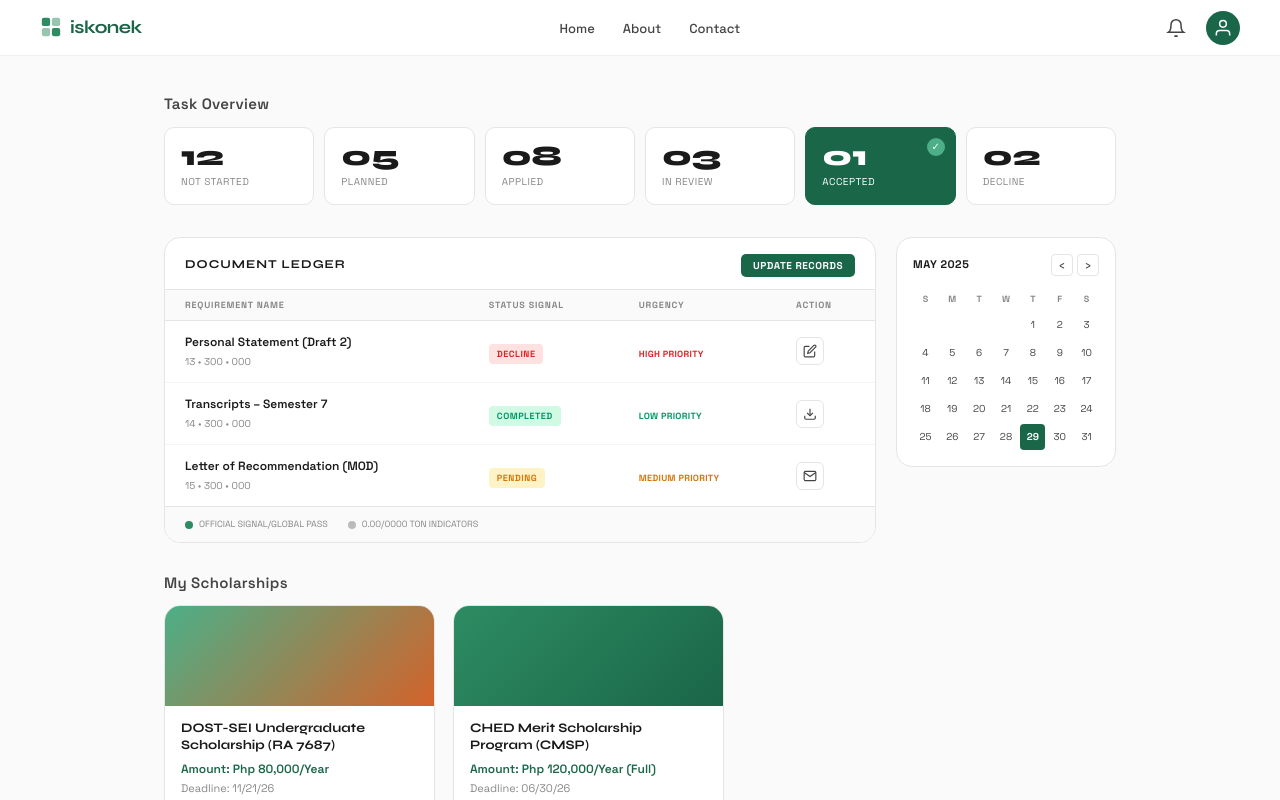
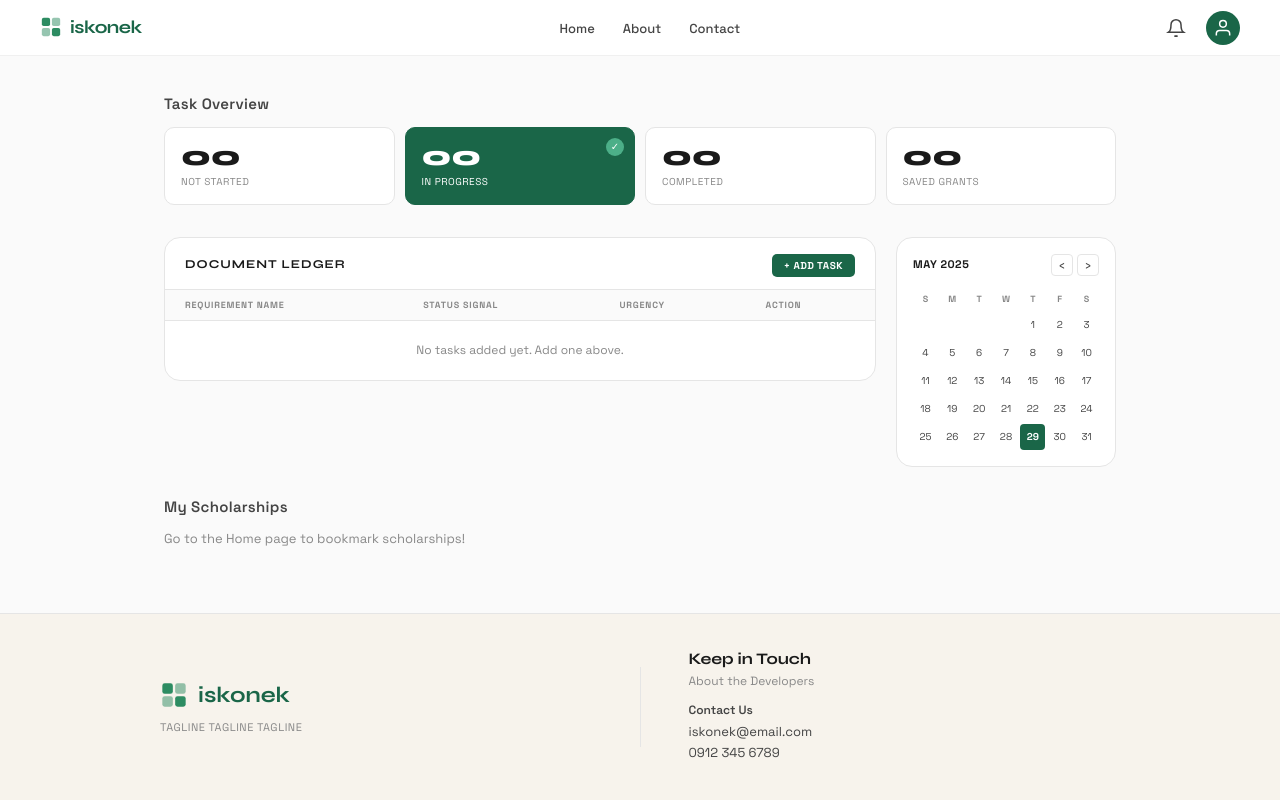
Before and after one commit to mswae/iskonek, a Next.js app in the folder frontend/: page /profile in a window 1280 px wide. Shown: the top 800 px of the page. Built offline with nearby package versions, Linux system fonts and the light colour scheme.

Commit message:
Added dynamic task feature and bookmarks

```diff
--- a/frontend/app/components/ScholarshipCard.tsx
+++ b/frontend/app/components/ScholarshipCard.tsx
@@ -1,10 +1,9 @@
 // app/components/ScholarshipCard.tsx — Reusable scholarship listing card
 'use client';
-import { useState } from 'react';
 import Link from 'next/link';
 import styles from './ScholarshipCard.module.css';
+import { useAppContext } from '../context/AppContext';
 
-// frontend/app/components/ScholarshipCard.tsx
 export interface Scholarship {
   id: string;
   title: string;
@@ -14,11 +13,10 @@ export interface Scholarship {
   description: string;
   gradient: string;
   link: string;
-  bookmarked?: boolean;
   criteria: {
     minGwa: number;
     maxIncome: number;
-    course: string | string[]; // Note: Aboitiz uses an array here in your mock data
+    course: string | string[];
   };
 }
 
@@ -28,7 +26,8 @@ interface ScholarshipCardProps {
 }
 
 export default function ScholarshipCard({ scholarship, showBookmark = true }: ScholarshipCardProps) {
-  const [bookmarked, setBookmarked] = useState(scholarship.bookmarked ?? false);
+  const { bookmarkedIds, toggleBookmark } = useAppContext();
+  const bookmarked = bookmarkedIds.includes(scholarship.id);
 
   return (
     <div className={styles.card}>
@@ -45,7 +44,7 @@ export default function ScholarshipCard({ scholarship, showBookmark = true }: Sc
         <p className={styles.cardDesc}>{scholarship.description}</p>
       </div>
 
-     {/* Card footer */}
+      {/* Card footer */}
       <div className={styles.cardFooter}>
         <Link
           href={scholarship.link}
@@ -58,7 +57,7 @@ export default function ScholarshipCard({ scholarship, showBookmark = true }: Sc
         {showBookmark && (
           <button
             className={`${styles.bookmarkBtn} ${bookmarked ? styles.bookmarked : ''}`}
-            onClick={() => setBookmarked(!bookmarked)}
+            onClick={() => toggleBookmark(scholarship.id)}
             aria-label={bookmarked ? 'Remove bookmark' : 'Bookmark'}
           >
             <BookmarkIcon filled={bookmarked} />
--- /dev/null
+++ b/frontend/app/context/AppContext.tsx
@@ -0,0 +1,83 @@
+'use client';
+
+import React, { createContext, useContext, useState, useEffect } from 'react';
+
+export type TaskProgress = 'Not Started' | 'In Progress' | 'Completed';
+export type TaskUrgency = 'Low' | 'Medium' | 'High';
+
+export interface Task {
+  id: string;
+  title: string;
+  requirement: string;
+  progress: TaskProgress;
+  urgency: TaskUrgency;
+  scholarshipId?: string | null; // For the dropdown linking to a bookmarked scholarship
+}
+
+interface AppContextType {
+  bookmarkedIds: string[];
+  toggleBookmark: (id: string) => void;
+  tasks: Task[];
+  addTask: (task: Omit<Task, 'id'>) => void;
+  updateTask: (id: string, updates: Partial<Task>) => void;
+  deleteTask: (id: string) => void;
+}
+
+const AppContext = createContext<AppContextType | undefined>(undefined);
+
+export function AppProvider({ children }: { children: React.ReactNode }) {
+  const [bookmarkedIds, setBookmarkedIds] = useState<string[]>([]);
+  const [tasks, setTasks] = useState<Task[]>([]);
+  const [isLoaded, setIsLoaded] = useState(false);
+
+  // Load from localStorage on initial mount
+  useEffect(() => {
+    const savedBookmarks = localStorage.getItem('iskonek_bookmarks');
+    const savedTasks = localStorage.getItem('iskonek_tasks');
+
+    if (savedBookmarks) setBookmarkedIds(JSON.parse(savedBookmarks));
+    if (savedTasks) setTasks(JSON.parse(savedTasks));
+    setIsLoaded(true);
+  }, []);
+
+  // Save to localStorage whenever data changes
+  useEffect(() => {
+    if (isLoaded) {
+      localStorage.setItem('iskonek_bookmarks', JSON.stringify(bookmarkedIds));
+      localStorage.setItem('iskonek_tasks', JSON.stringify(tasks));
+    }
+  }, [bookmarkedIds, tasks, isLoaded]);
+
+  const toggleBookmark = (id: string) => {
+    setBookmarkedIds((prev) =>
+      prev.includes(id) ? prev.filter((bookmarkId) => bookmarkId !== id) : [...prev, id]
+    );
+  };
+
+  const addTask = (taskData: Omit<Task, 'id'>) => {
+    const newTask: Task = { ...taskData, id: crypto.randomUUID() };
+    setTasks((prev) => [...prev, newTask]);
+  };
+
+  const updateTask = (id: string, updates: Partial<Task>) => {
+    setTasks((prev) => prev.map((t) => (t.id === id ? { ...t, ...updates } : t)));
+  };
+
+  const deleteTask = (id: string) => {
+    setTasks((prev) => prev.filter((t) => t.id !== id));
+  };
+
+  return (
+    <AppContext.Provider value={{ bookmarkedIds, toggleBookmark, tasks, addTask, updateTask, deleteTask }}>
+      {children}
+    </AppContext.Provider>
+  );
+}
+
+export function useAppContext() {
+  const context = useContext(AppContext);
+  if (context === undefined) {
+    throw new Error('useAppContext must be used within an AppProvider');
+  }
+  return context;
+}
--- a/frontend/app/layout.tsx
+++ b/frontend/app/layout.tsx
@@ -1,6 +1,7 @@
 // app/layout.tsx — Root layout with global styles
 import type { Metadata } from 'next';
 import './globals.css';
+import { AppProvider } from './context/AppContext';
 
 export const metadata: Metadata = {
   title: 'Iskonek — Find Your Future',
@@ -10,7 +11,11 @@ export const metadata: Metadata = {
 export default function RootLayout({ children }: { children: React.ReactNode }) {
   return (
     <html lang="en">
-      <body>{children}</body>
+      <body>
+        <AppProvider>
+          {children}
+        </AppProvider>
+      </body>
     </html>
   );
 }
--- a/frontend/app/profile/page.module.css
+++ b/frontend/app/profile/page.module.css
@@ -165,6 +165,8 @@
 .status_decline { background: #fee2e2; color: #dc2626; }
 .status_completed { background: #d1fae5; color: #059669; }
 .status_pending { background: #fef3c7; color: #d97706; }
+.status_notstarted { background: #f1f5f9; color: #475569; }
+.status_inprogress { background: #fef3c7; color: #d97706; }
 
 /* Urgency badges */
 .urgencyBadge {
@@ -189,23 +191,6 @@
   transition: all 0.2s;
 }
 .actionBtn:hover { border-color: var(--green-dark); color: var(--green-dark); }
-
-.legend {
-  padding: 10px 20px;
-  display: flex;
-  gap: 20px;
-  border-top: 1px solid var(--border);
-  background: #fafafa;
-}
-.legendItem {
-  display: flex;
-  align-items: center;
-  gap: 6px;
-  font-size: 9px;
-  color: var(--text-light);
-}
-.dotGreen { width: 8px; height: 8px; border-radius: 50%; background: var(--green-mid); flex-shrink: 0; }
-.dotGray { width: 8px; height: 8px; border-radius: 50%; background: #bbb; flex-shrink: 0; }
 
 /* ── Calendar ── */
 .calendar {
@@ -293,3 +278,44 @@
   .taskCard { min-width: 80px; }
   .scholarshipGrid { grid-template-columns: 1fr; max-width: 100%; }
 }
+
+/* ── Added Form Styles for Ledger ── */
+.formContainer {
+  padding: 16px 20px;
+  background: #f8fafc;
+  border-bottom: 1px solid var(--border);
+  display: flex;
+  flex-direction: column;
+  gap: 12px;
+}
+
+.formRow {
+  display: flex;
+  gap: 12px;
+}
+
+.formInput {
+  flex: 1;
+  padding: 8px 12px;
+  border: 1px solid var(--border);
+  border-radius: 6px;
+  font-family: inherit;
+  font-size: 11px;
+  color: var(--text-dark);
+}
+
+.formActions {
+  display: flex;
+  justify-content: flex-end;
+}
+
+.btnSave {
+  background: var(--green-dark);
+  color: white;
+  padding: 6px 14px;
+  border-radius: 5px;
+  font-weight: 700;
+  font-size: 10px;
+  letter-spacing: 0.5px;
+  cursor: pointer;
+}
--- a/frontend/app/profile/page.tsx
+++ b/frontend/app/profile/page.tsx
@@ -1,53 +1,65 @@
-// app/profile/page.tsx — My Profile / Dashboard
+'use client';
+
+import { useState } from 'react';
 import Navbar from '../components/Navbar';
 import Footer from '../components/Footer';
 import ScholarshipCard from '../components/ScholarshipCard';
 import { SCHOLARSHIPS } from '../data/scholarships';
+import { useAppContext, Task, TaskProgress, TaskUrgency } from '../context/AppContext';
 import styles from './page.module.css';
-
-/* ── Mock data ── */
-const TASK_STATS = [
-  { label: 'Not Started', value: '12', icon: '◻', active: false },
-  { label: 'Planned', value: '05', icon: '📋', active: false },
-  { label: 'Applied', value: '08', icon: '📨', active: false },
-  { label: 'In Review', value: '03', icon: '🔍', active: false },
-  { label: 'Accepted', value: '01', icon: '✓', active: true },
-  { label: 'Decline', value: '02', icon: '✕', active: false },
-];
-
-const DOCUMENTS = [
-  {
-    name: 'Personal Statement (Draft 2)',
-    updated: '13 • 300 • 000',
-    status: 'DECLINE',
-    urgency: 'HIGH PRIORITY',
-    action: 'edit',
-  },
-  {
-    name: 'Transcripts – Semester 7',
-    updated: '14 • 300 • 000',
-    status: 'COMPLETED',
-    urgency: 'LOW PRIORITY',
-    action: 'download',
-  },
-  {
-    name: 'Letter of Recommendation (MOD)',
-    updated: '15 • 300 • 000',
-    status: 'PENDING',
-    urgency: 'MEDIUM PRIORITY',
-    action: 'email',
-  },
-];
 
 const CALENDAR_DAYS = Array.from({ length: 31 }, (_, i) => i + 1);
 const CALENDAR_HEADERS = ['S', 'M', 'T', 'W', 'T', 'F', 'S'];
-// May 2025 starts on Thursday (index 4)
 const MAY_OFFSET = 4;
 const TODAY = 29;
 
-const MY_SCHOLARSHIPS = SCHOLARSHIPS.slice(0, 2).map((s) => ({ ...s, bookmarked: true }));
+export default function ProfilePage() {
+  const { bookmarkedIds, tasks, addTask, updateTask, deleteTask } = useAppContext();
 
-export default function ProfilePage() {
+  // Dynamically load only bookmarked scholarships
+  const savedScholarships = SCHOLARSHIPS.filter((s) => bookmarkedIds.includes(s.id));
+
+  // Dynamic Task Stats based on your global tasks
+  const TASK_STATS = [
+    { label: 'Not Started', value: tasks.filter(t => t.progress === 'Not Started').length.toString().padStart(2, '0'), icon: '◻', active: false },
+    { label: 'In Progress', value: tasks.filter(t => t.progress === 'In Progress').length.toString().padStart(2, '0'), icon: '📋', active: true },
+    { label: 'Completed', value: tasks.filter(t => t.progress === 'Completed').length.toString().padStart(2, '0'), icon: '✓', active: false },
+    { label: 'Saved Grants', value: savedScholarships.length.toString().padStart(2, '0'), icon: '🔖', active: false },
+  ];
+
+  // Form State
+  const [isFormOpen, setIsFormOpen] = useState(false);
+  const [editingTaskId, setEditingTaskId] = useState<string | null>(null);
+  const [title, setTitle] = useState('');
+  const [requirement, setRequirement] = useState('');
+  const [progress, setProgress] = useState<TaskProgress>('Not Started');
+  const [urgency, setUrgency] = useState<TaskUrgency>('Medium');
+
+  const openAddForm = () => {
+    setEditingTaskId(null);
+    setTitle('');
+    setRequirement('');
+    setProgress('Not Started');
+    setUrgency('Medium');
+    setIsFormOpen(!isFormOpen);
+  };
+
+  const openEditForm = (task: Task) => {
+    setEditingTaskId(task.id);
+    setTitle(task.title);
+    setRequirement(task.requirement);
+    setProgress(task.progress);
+    setUrgency(task.urgency);
+    setIsFormOpen(true);
+  };
+
+  const handleSubmit = (e: React.FormEvent) => {
+    e.preventDefault();
+    if (editingTaskId) updateTask(editingTaskId, { title, requirement, progress, urgency });
+    else addTask({ title, requirement, progress, urgency });
+    setIsFormOpen(false);
+  };
+
   return (
     <div className={styles.page}>
       <Navbar variant="user" />
@@ -69,12 +81,41 @@ export default function ProfilePage() {
 
         {/* ── Document Ledger + Calendar ── */}
         <div className={styles.midRow}>
+
           {/* Document Ledger */}
           <section className={styles.ledger}>
             <div className={styles.ledgerHeader}>
               <h3 className={styles.ledgerTitle}>DOCUMENT LEDGER</h3>
-              <button className={styles.updateBtn}>UPDATE RECORDS</button>
+              <button className={styles.updateBtn} onClick={openAddForm}>
+                {isFormOpen ? 'CANCEL' : '+ ADD TASK'}
+              </button>
             </div>
+
+            {/* Task Form inside Ledger */}
+            {isFormOpen && (
+              <form className={styles.formContainer} onSubmit={handleSubmit}>
+                <div className={styles.formRow}>
+                  <input required placeholder="Task Name (e.g. Transcript)" value={title} onChange={(e) => setTitle(e.target.value)} className={styles.formInput} />
+                  <input required placeholder="Details (e.g. Sem 7)" value={requirement} onChange={(e) => setRequirement(e.target.value)} className={styles.formInput} />
+                </div>
+                <div className={styles.formRow}>
+                  <select value={progress} onChange={(e) => setProgress(e.target.value as TaskProgress)} className={styles.formInput}>
+                    <option value="Not Started">Not Started</option>
+                    <option value="In Progress">In Progress</option>
+                    <option value="Completed">Completed</option>
+                  </select>
+                  <select value={urgency} onChange={(e) => setUrgency(e.target.value as TaskUrgency)} className={styles.formInput}>
+                    <option value="Low">Low Priority</option>
+                    <option value="Medium">Medium Priority</option>
+                    <option value="High">High Priority</option>
+                  </select>
+                </div>
+                <div className={styles.formActions}>
+                  <button type="submit" className={styles.btnSave}>SAVE TASK</button>
+                </div>
+              </form>
+            )}
+
             <table className={styles.ledgerTable}>
               <thead>
                 <tr>
@@ -85,38 +126,39 @@ export default function ProfilePage() {
                 </tr>
               </thead>
               <tbody>
-                {DOCUMENTS.map((doc) => (
-                  <tr key={doc.name}>
+                {tasks.length === 0 ? (
+                  <tr><td colSpan={4} style={{ textAlign: 'center', padding: '20px', color: '#888', fontSize: '12px' }}>No tasks added yet. Add one above.</td></tr>
+                ) : (
+                  tasks.map((task) => (
+                    <tr key={task.id}>
                       <td>
-                      <p className={styles.docName}>{doc.name}</p>
-                      <p className={styles.docSub}>{doc.updated}</p>
+                        <p className={styles.docName}>{task.title}</p>
+                        <p className={styles.docSub}>{task.requirement}</p>
                       </td>
                       <td>
-                      <span className={`${styles.statusBadge} ${styles[`status_${doc.status.toLowerCase()}`]}`}>
-                        {doc.status}
+                        <span className={`${styles.statusBadge} ${styles['status_' + task.progress.toLowerCase().replace(' ', '')]}`}>
+                          {task.progress.toUpperCase()}
                         </span>
                       </td>
                       <td>
-                      <span className={`${styles.urgencyBadge} ${doc.urgency.includes('HIGH') ? styles.urgencyHigh : doc.urgency.includes('MEDIUM') ? styles.urgencyMed : styles.urgencyLow}`}>
-                        {doc.urgency}
+                        <span className={`${styles.urgencyBadge} ${task.urgency === 'High' ? styles.urgencyHigh : task.urgency === 'Medium' ? styles.urgencyMed : styles.urgencyLow}`}>
+                          {task.urgency.toUpperCase()} PRIORITY
                         </span>
                       </td>
                       <td>
-                      <button className={styles.actionBtn}><ActionIcon type={doc.action} /></button>
+                        <div style={{ display: 'flex', gap: '5px' }}>
+                           <button className={styles.actionBtn} onClick={() => openEditForm(task)}>✎</button>
+                           <button className={styles.actionBtn} onClick={() => deleteTask(task.id)}>✕</button>
+                        </div>
                       </td>
                     </tr>
-                ))}
+                  ))
+                )}
               </tbody>
             </table>
-
-            {/* Legend */}
-            <div className={styles.legend}>
-              <span className={styles.legendItem}><span className={styles.dotGreen} /> OFFICIAL SIGNAL/GLOBAL PASS</span>
-              <span className={styles.legendItem}><span className={styles.dotGray} /> 0.00/0000 TON INDICATORS</span>
-            </div>
           </section>
 
-          {/* Mini Calendar */}
+          {/* Mini Calendar (Unchanged) */}
           <section className={styles.calendar}>
             <div className={styles.calHeader}>
               <span className={styles.calMonth}>MAY 2025</span>
@@ -126,20 +168,10 @@ export default function ProfilePage() {
               </div>
             </div>
             <div className={styles.calGrid}>
-              {CALENDAR_HEADERS.map((d, i) => (
-                <span key={i} className={styles.calDayName}>{d}</span>
-              ))}
-              {/* Empty offset cells */}
-              {Array.from({ length: MAY_OFFSET }).map((_, i) => (
-                <span key={`empty-${i}`} />
-              ))}
+              {CALENDAR_HEADERS.map((d, i) => <span key={i} className={styles.calDayName}>{d}</span>)}
+              {Array.from({ length: MAY_OFFSET }).map((_, i) => <span key={`empty-${i}`} />)}
               {CALENDAR_DAYS.map((d) => (
-                <span
-                  key={d}
-                  className={`${styles.calDay} ${d === TODAY ? styles.calToday : ''}`}
-                >
-                  {d}
-                </span>
+                <span key={d} className={`${styles.calDay} ${d === TODAY ? styles.calToday : ''}`}>{d}</span>
               ))}
             </div>
           </section>
@@ -148,33 +180,18 @@ export default function ProfilePage() {
         {/* ── My Scholarships ── */}
         <section className={styles.section}>
           <h2 className={styles.sectionTitle}>My Scholarships</h2>
+          {savedScholarships.length === 0 ? (
+            <p style={{ color: '#888', fontSize: '13px' }}>Go to the Home page to bookmark scholarships!</p>
+          ) : (
             <div className={styles.scholarshipGrid}>
-            {MY_SCHOLARSHIPS.map((s) => (
+              {savedScholarships.map((s) => (
                 <ScholarshipCard key={s.id} scholarship={s} showBookmark={true} />
               ))}
             </div>
+          )}
         </section>
       </main>
-
       <Footer />
     </div>
   );
 }
-
-function ActionIcon({ type }: { type: string }) {
-  if (type === 'download') return (
-    <svg width="14" height="14" viewBox="0 0 24 24" fill="none" stroke="currentColor" strokeWidth="2">
-      <path d="M21 15v4a2 2 0 0 1-2 2H5a2 2 0 0 1-2-2v-4"/><polyline points="7 10 12 15 17 10"/><line x1="12" y1="15" x2="12" y2="3"/>
-    </svg>
-  );
-  if (type === 'email') return (
-    <svg width="14" height="14" viewBox="0 0 24 24" fill="none" stroke="currentColor" strokeWidth="2">
-      <path d="M4 4h16c1.1 0 2 .9 2 2v12c0 1.1-.9 2-2 2H4c-1.1 0-2-.9-2-2V6c0-1.1.9-2 2-2z"/><polyline points="22,6 12,13 2,6"/>
-    </svg>
-  );
-  return (
-    <svg width="14" height="14" viewBox="0 0 24 24" fill="none" stroke="currentColor" strokeWidth="2">
-      <path d="M11 4H4a2 2 0 0 0-2 2v14a2 2 0 0 0 2 2h14a2 2 0 0 0 2-2v-7"/><path d="M18.5 2.5a2.121 2.121 0 0 1 3 3L12 15l-4 1 1-4 9.5-9.5z"/>
-    </svg>
-  );
-}
```
Lines whose indentation alone changed are shown as unchanged.
